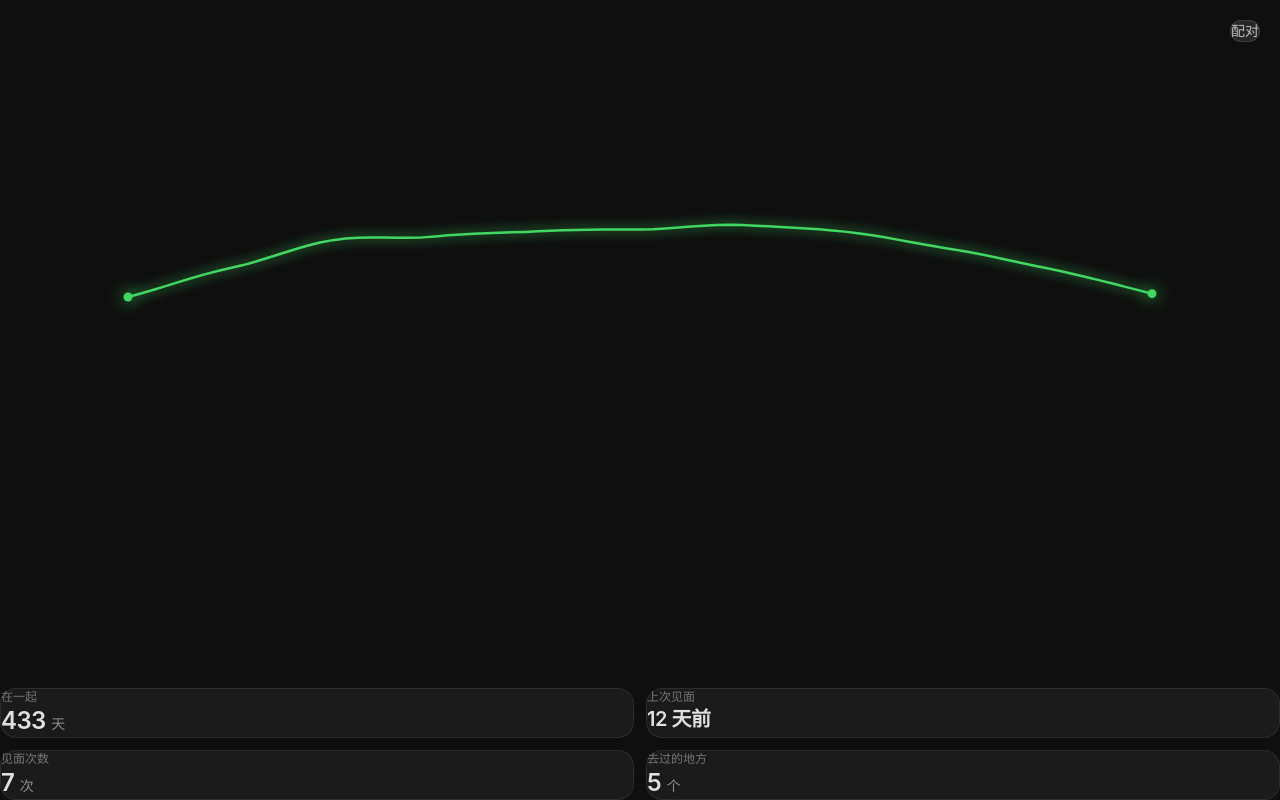
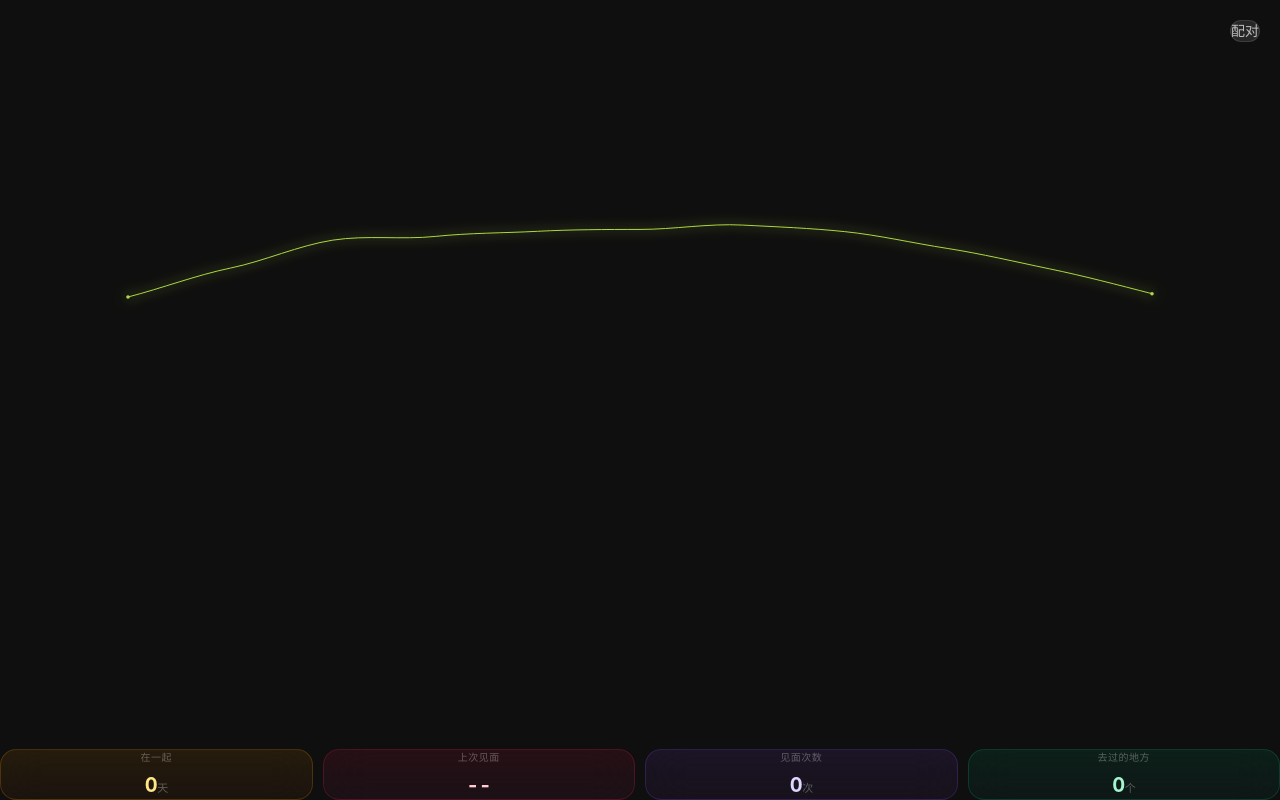
Before and after one commit to Su2ye/theline, a React (Vite) app: page / in a window 1280 px wide. Built offline with nearby package versions, Linux system fonts and the light colour scheme; no server answers.

Commit message:
重新设计统计卡片 + 未配对数据归零 + 背景层次感

```diff
--- a/src/App.tsx
+++ b/src/App.tsx
@@ -1,44 +1,297 @@
-import { useState } from 'react'
+import { useState, useMemo, useCallback, useEffect, lazy, Suspense } from 'react'
+import { motion, AnimatePresence } from 'framer-motion'
 import LineCanvas from './components/LineCanvas'
 import StatsCards from './components/StatsCards'
-import type { LineStats } from './types'
+import PairPage from './components/PairPage'
+import StatusBar from './components/StatusBar'
+import type { MeetMarker, LineStats, LineState } from './types'
+import { db } from './db'
+import { webrtc } from './services/webrtc'
+import { useGPS } from './hooks/useGPS'
+import { useVisibility } from './hooks/useVisibility'
+import { useWakeLock } from './hooks/useWakeLock'
+import { subscribeToPush, nudgePeer } from './services/notify'
 
-const stats: LineStats = {
-  pairStartDate: Date.now() - 433 * 24 * 60 * 60 * 1000,
-  totalDays: 433,
-  lastMeetDate: Date.now() - 12 * 24 * 60 * 60 * 1000,
-  daysSinceLastMeet: 12,
-  meetCount: 7,
-  placesCount: 5,
-  recentMeetDates: [
-    Date.now() - 12 * 24 * 60 * 60 * 1000,
-    Date.now() - 30 * 24 * 60 * 60 * 1000,
-  ],
-  lineState: 'normal',
+const MeetMap = lazy(() => import('./components/MeetMap'))
+const MeetDetail = lazy(() => import('./components/MeetDetail'))
+
+function computeStats(markers: MeetMarker[], pairCreatedAt?: number): LineStats {
+  const sorted = [...markers].sort((a, b) => b.createdAt - a.createdAt)
+  const now = Date.now()
+  const recentDates = sorted.filter(m => m.createdAt > now - 30 * 24 * 60 * 60 * 1000).map(m => m.createdAt)
+  const lastMeet = sorted[0]?.createdAt ?? null
+  const uniquePlaces = new Set(sorted.map(m => `${m.lat.toFixed(4)},${m.lng.toFixed(4)}`))
+
+  return {
+    pairStartDate: pairCreatedAt ?? sorted[sorted.length - 1]?.createdAt ?? now,
+    totalDays: pairCreatedAt ? Math.ceil((now - pairCreatedAt) / (1000 * 60 * 60 * 24)) : 0,
+    lastMeetDate: lastMeet,
+    daysSinceLastMeet: lastMeet ? Math.ceil((now - lastMeet) / (1000 * 60 * 60 * 24)) : null,
+    meetCount: markers.length,
+    placesCount: uniquePlaces.size,
+    recentMeetDates: recentDates,
+    lineState: 'normal',
+  }
 }
 
+type Page = 'main' | 'pair'
+
 export default function App() {
-  const [show, setShow] = useState(true)
+  const [page, setPage] = useState<Page>('main')
+  const [paired, setPaired] = useState(false)
+  const [showMap, setShowMap] = useState(false)
+  const [selectedMarker, setSelectedMarker] = useState<MeetMarker | null>(null)
+  const [markers, setMarkers] = useState<MeetMarker[]>([])
+  const [pullOffset, setPullOffset] = useState(0)
+  const [pullStartY, setPullStartY] = useState<number | null>(null)
+  const [pairCreatedAt, setPairCreatedAt] = useState<number>()
+  const [gpsActive, setGpsActive] = useState(false)
+  const [connected, setConnected] = useState(false)
+  const [nudgeResult, setNudgeResult] = useState<'idle' | 'sending' | 'sent'>('idle')
+
+  const wakeLock = useWakeLock()
+
+  // 页面切到后台时暂停 GPS
+  useVisibility({
+    onHide: () => {
+      setGpsActive(false)
+      wakeLock.release()
+    },
+    onShow: () => {
+      if (paired) setGpsActive(true)
+    },
+  })
+
+  // 启动时加载配对信息和标记
+  useEffect(() => {
+    db.pairInfo.toArray().then(info => {
+      if (info.length > 0) {
+        setPaired(true)
+        setPairCreatedAt(info[0].pairCreatedAt)
+        setGpsActive(true)
+      }
+    })
+    db.markers.toArray().then(saved => {
+      if (saved.length > 0) setMarkers(saved)
+    })
+  }, [])
+
+  // 监听 WebRTC 连接状态
+  useEffect(() => {
+    return webrtc.onConnectionChange((state: boolean) => {
+      setConnected(state)
+    })
+  }, [])
+
+  // 已配对 + GPS 激活时，启用屏幕常亮
+  useEffect(() => {
+    if (paired && gpsActive) {
+      wakeLock.request()
+    } else {
+      wakeLock.release()
+    }
+  }, [paired, gpsActive, wakeLock])
+
+  // 计算统计数据（未配对时全部归零）
+  const stats = useMemo<LineStats>(() => {
+    if (!paired) return {
+      pairStartDate: Date.now(), totalDays: 0, lastMeetDate: null,
+      daysSinceLastMeet: null, meetCount: 0, placesCount: 0,
+      recentMeetDates: [], lineState: 'normal',
+    }
+    return computeStats(markers, pairCreatedAt)
+  }, [paired, markers, pairCreatedAt])
+
+  // 见面检测回调
+  const handleMeetDetected = useCallback((marker: MeetMarker) => {
+    setMarkers(prev => {
+      if (prev.find(m => m.id === marker.id)) return prev
+      return [...prev, marker]
+    })
+    db.markers.put(marker)
+    webrtc.send({ type: 'marker-sync', marker })
+  }, [])
+
+  // GPS 追踪
+  const { distance } = useGPS({ enabled: gpsActive, onMeetDetected: handleMeetDetected })
+
+  // WebRTC 消息监听
+  useEffect(() => {
+    return webrtc.onMessage((msg: unknown) => {
+      const data = msg as { type: string; marker?: MeetMarker }
+      if (data.type === 'marker-sync' && data.marker) {
+        setMarkers(prev => {
+          const exists = prev.find(m => m.id === data.marker!.id)
+          if (exists) {
+            return prev.map(m => m.id === data.marker!.id
+              ? { ...m, peerNote: data.marker!.peerNote, peerPhoto: data.marker!.peerPhoto }
+              : m)
+          }
+          db.markers.put(data.marker!)
+          return [...prev, data.marker!]
+        })
+      }
+    })
+  }, [])
+
+  const handlePaired = useCallback(async () => {
+    setPaired(true)
+    setGpsActive(true)
+    setPage('main')
+
+    // 配对成功后订阅推送通知
+    const info = await db.pairInfo.toArray()
+    if (info.length > 0) {
+      subscribeToPush(info[0].peerId)
+    }
+  }, [])
+
+  const updateMarker = useCallback((field: 'myNote' | 'myPhoto', value: string) => {
+    if (!selectedMarker) return
+    const updated = { ...selectedMarker, [field]: value }
+    setMarkers(prev => prev.map(m => m.id === updated.id ? updated : m))
+    setSelectedMarker(updated)
+    db.markers.put(updated)
+    webrtc.send({ type: 'marker-sync', marker: updated })
+  }, [selectedMarker])
+
+  // 下拉手势
+  const handleTouchStart = useCallback((e: React.TouchEvent) => {
+    if (window.scrollY > 0) return
+    setPullStartY(e.touches[0].clientY)
+  }, [])
+
+  const handleTouchMove = useCallback((e: React.TouchEvent) => {
+    if (pullStartY === null) return
+    const dy = e.touches[0].clientY - pullStartY
+    if (dy > 0) setPullOffset(dy)
+  }, [pullStartY])
+
+  const handleTouchEnd = useCallback(() => {
+    if (pullOffset > 120) setShowMap(true)
+    setPullOffset(0)
+    setPullStartY(null)
+  }, [pullOffset])
+
+  // 线段状态
+  const lineState = useMemo<LineState>(() => {
+    if (stats.daysSinceLastMeet === null) return 'normal'
+    if (stats.daysSinceLastMeet > 60) return 'disconnected'
+    if (stats.daysSinceLastMeet > 30) return 'critical'
+    if (stats.daysSinceLastMeet > 14) return 'warning'
+    return 'normal'
+  }, [stats.daysSinceLastMeet])
+
+  const statsWithState = useMemo<LineStats>(() => ({ ...stats, lineState }), [stats, lineState])
+
   return (
-    <div className="h-full w-full relative bg-[#0f0f0f] overflow-hidden">
-      {show ? (
+    <div
+      className="h-full w-full relative bg-[#0f0f0f] overflow-hidden"
+      onTouchStart={handleTouchStart}
+      onTouchMove={handleTouchMove}
+      onTouchEnd={handleTouchEnd}
+    >
+      {/* 状态栏 + 提醒按钮 */}
+      {page === 'main' && paired && (
         <>
-          <div className="absolute top-0 left-0 right-0 h-[55%]">
-            <LineCanvas stats={stats} />
-          </div>
-          <StatsCards stats={stats} />
+          <StatusBar gpsActive={gpsActive} connected={connected} distance={distance} />
           <button
-            onClick={() => setShow(false)}
-            className="absolute top-5 right-5 z-20 bg-white/10 backdrop-blur-md rounded-full px-4 py-2 text-white/70 text-sm border border-white/10"
+            onClick={async () => {
+              setNudgeResult('sending')
+              const info = await db.pairInfo.toArray()
+              if (info.length > 0) {
+                const ok = await nudgePeer(info[0].peerId)
+                setNudgeResult(ok ? 'sent' : 'idle')
+              } else {
+                setNudgeResult('idle')
+              }
+              setTimeout(() => setNudgeResult('idle'), 3000)
+            }}
+            disabled={nudgeResult === 'sending'}
+            className="absolute top-14 right-4 z-20 bg-white/10 backdrop-blur-md rounded-full px-3 py-1.5 text-white/50 text-xs border border-white/10 hover:bg-white/15 hover:text-white/70 transition-colors disabled:opacity-30"
           >
-            配对
+            {nudgeResult === 'sending' ? '发送中…' : nudgeResult === 'sent' ? '已提醒' : '提醒对方'}
           </button>
         </>
-      ) : (
-        <div className="flex items-center justify-center h-full text-white/40">
-          页面已切换
-        </div>
       )}
+
+      {/* 配对按钮 */}
+      {!paired && page === 'main' && (
+        <button
+          onClick={() => setPage('pair')}
+          className="absolute top-5 right-5 z-20 bg-white/10 backdrop-blur-md rounded-full px-4 py-2 text-white/70 text-sm border border-white/10 hover:bg-white/15 transition-colors"
+        >
+          配对
+        </button>
+      )}
+
+      <AnimatePresence mode="wait">
+        {page === 'pair' ? (
+          <motion.div
+            key="pair"
+            className="h-full"
+            initial={{ opacity: 0 }}
+            animate={{ opacity: 1 }}
+            exit={{ opacity: 0 }}
+          >
+            <PairPage onPaired={handlePaired} />
+            <button
+              onClick={() => setPage('main')}
+              className="absolute bottom-8 left-1/2 -translate-x-1/2 text-white/30 text-sm hover:text-white/50 transition-colors"
+            >
+              返回主页
+            </button>
+          </motion.div>
+        ) : (
+          <motion.div
+            key="main"
+            className="h-full relative"
+            initial={{ opacity: 0 }}
+            animate={{ opacity: 1 }}
+            exit={{ opacity: 0 }}
+          >
+            <div className="absolute top-0 left-0 right-0 h-[55%]">
+              <LineCanvas stats={statsWithState} pullOffset={pullOffset} />
+            </div>
+
+            {pullOffset > 0 && (
+              <div
+                className="absolute top-8 left-1/2 -translate-x-1/2 text-white/30 text-xs transition-opacity"
+                style={{ opacity: Math.min(pullOffset / 120, 1) }}
+              >
+                {pullOffset > 120 ? '松手查看地图' : '下拉查看地图'}
+              </div>
+            )}
+
+            <StatsCards stats={statsWithState} />
+
+            {showMap && (
+              <Suspense fallback={null}>
+                <MeetMap
+                  markers={markers}
+                  visible={showMap}
+                  onClose={() => setShowMap(false)}
+                  onMarkerClick={(m) => {
+                    setSelectedMarker(m)
+                    setShowMap(false)
+                  }}
+                />
+              </Suspense>
+            )}
+
+            {selectedMarker && (
+              <Suspense fallback={null}>
+                <MeetDetail
+                  marker={selectedMarker}
+                  onClose={() => setSelectedMarker(null)}
+                  onSaveNote={(note) => updateMarker('myNote', note)}
+                  onSavePhoto={(photo) => updateMarker('myPhoto', photo)}
+                />
+              </Suspense>
+            )}
+          </motion.div>
+        )}
+      </AnimatePresence>
     </div>
   )
 }
--- a/src/components/StatsCards.tsx
+++ b/src/components/StatsCards.tsx
@@ -1,77 +1,58 @@
-import { motion } from 'framer-motion'
 import type { LineStats } from '../types'
 
 interface Props {
   stats: LineStats
 }
 
-function daysSinceText(stats: LineStats): string {
-  if (stats.daysSinceLastMeet === null) return '还没有见过面'
-  if (stats.daysSinceLastMeet === 0) return '今天见面了'
-  return `${stats.daysSinceLastMeet} 天前`
-}
-
-const card = {
-  initial: { opacity: 0, y: 20 },
-  animate: { opacity: 1, y: 0 },
-}
+const cardColors = [
+  { bg: 'from-amber-500/10 to-orange-500/5', border: 'border-amber-500/20', text: 'text-amber-200' },
+  { bg: 'from-rose-500/10 to-pink-500/5', border: 'border-rose-500/20', text: 'text-rose-200' },
+  { bg: 'from-violet-500/10 to-purple-500/5', border: 'border-violet-500/20', text: 'text-violet-200' },
+  { bg: 'from-emerald-500/10 to-teal-500/5', border: 'border-emerald-500/20', text: 'text-emerald-200' },
+]
 
 export default function StatsCards({ stats }: Props) {
+
+  const items = [
+    { label: '在一起', value: stats.totalDays, unit: '天', hint: '' },
+    {
+      label: '上次见面',
+      value: stats.daysSinceLastMeet === null ? '--' : stats.daysSinceLastMeet === 0 ? '今天' : stats.daysSinceLastMeet,
+      unit: stats.daysSinceLastMeet ? '天前' : '',
+      hint: '',
+    },
+    { label: '见面次数', value: stats.meetCount, unit: '次', hint: '' },
+    { label: '去过的地方', value: stats.placesCount, unit: '个', hint: '' },
+  ]
+
   return (
-    <div className="absolute bottom-0 left-0 right-0 z-10 px-5 pb-8 flex flex-col gap-3">
-      <motion.div
-        className="flex gap-3"
-        initial="initial"
-        animate="animate"
-        transition={{ staggerChildren: 0.08 }}
-      >
-        <motion.div
-          variants={card}
-          className="flex-1 bg-white/5 backdrop-blur-md rounded-2xl p-4 border border-white/8"
-        >
-          <div className="text-xs text-white/40 mb-1">在一起</div>
-          <div className="text-2xl font-semibold tracking-tight">
-            {stats.totalDays} <span className="text-sm text-white/50 font-normal">天</span>
-          </div>
-        </motion.div>
-
-        <motion.div
-          variants={card}
-          className="flex-1 bg-white/5 backdrop-blur-md rounded-2xl p-4 border border-white/8"
-        >
-          <div className="text-xs text-white/40 mb-1">上次见面</div>
-          <div className="text-xl font-semibold tracking-tight">
-            {daysSinceText(stats)}
-          </div>
-        </motion.div>
-      </motion.div>
-
-      <motion.div
-        className="flex gap-3"
-        initial="initial"
-        animate="animate"
-        transition={{ staggerChildren: 0.08, delayChildren: 0.1 }}
-      >
-        <motion.div
-          variants={card}
-          className="flex-1 bg-white/5 backdrop-blur-md rounded-2xl p-4 border border-white/8"
-        >
-          <div className="text-xs text-white/40 mb-1">见面次数</div>
-          <div className="text-2xl font-semibold tracking-tight">
-            {stats.meetCount} <span className="text-sm text-white/50 font-normal">次</span>
-          </div>
-        </motion.div>
-
-        <motion.div
-          variants={card}
-          className="flex-1 bg-white/5 backdrop-blur-md rounded-2xl p-4 border border-white/8"
-        >
-          <div className="text-xs text-white/40 mb-1">去过的地方</div>
-          <div className="text-2xl font-semibold tracking-tight">
-            {stats.placesCount} <span className="text-sm text-white/50 font-normal">个</span>
-          </div>
-        </motion.div>
-      </motion.div>
+    <div className="absolute bottom-0 left-0 right-0 px-4 pb-6 z-10">
+      <div className="flex gap-2.5">
+        {items.map((item, i) => {
+          const c = cardColors[i]
+          return (
+            <div
+              key={item.label}
+              className={`
+                flex-1 bg-gradient-to-b ${c.bg}
+                backdrop-blur-xl rounded-2xl px-3 py-4
+                border ${c.border}
+                flex flex-col items-center gap-1.5
+              `}
+            >
+              <div className="text-[10px] text-white/30 uppercase tracking-wider">
+                {item.label}
+              </div>
+              <div className={`text-xl font-bold tracking-tight tabular-nums ${c.text}`}>
+                {item.value}
+                {item.unit && (
+                  <span className="text-[11px] font-normal text-white/30 ml-0.5">{item.unit}</span>
+                )}
+              </div>
+            </div>
+          )
+        })}
+      </div>
     </div>
   )
 }
--- a/src/index.css
+++ b/src/index.css
@@ -27,6 +27,18 @@ html, body, #root {
   touch-action: manipulation;
 }
 
+body::before {
+  content: '';
+  position: fixed;
+  inset: 0;
+  background:
+    radial-gradient(ellipse 60% 50% at 50% 40%, rgba(120, 80, 200, 0.06) 0%, transparent 100%),
+    radial-gradient(ellipse 40% 20% at 20% 80%, rgba(200, 120, 60, 0.04) 0%, transparent 100%),
+    radial-gradient(ellipse 30% 15% at 80% 70%, rgba(60, 160, 180, 0.04) 0%, transparent 100%);
+  pointer-events: none;
+  z-index: 0;
+}
+
 .leaflet-container {
   width: 100%;
   height: 100%;
```
